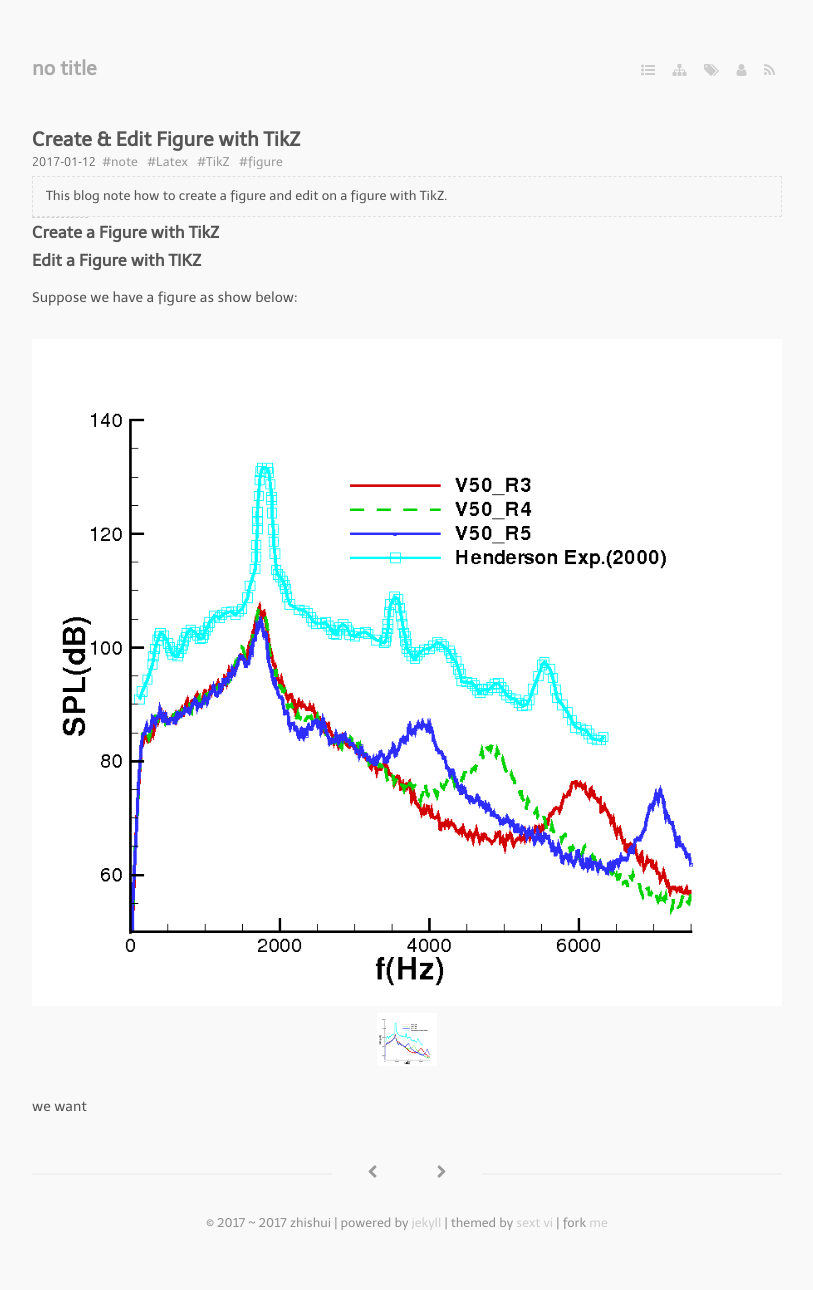
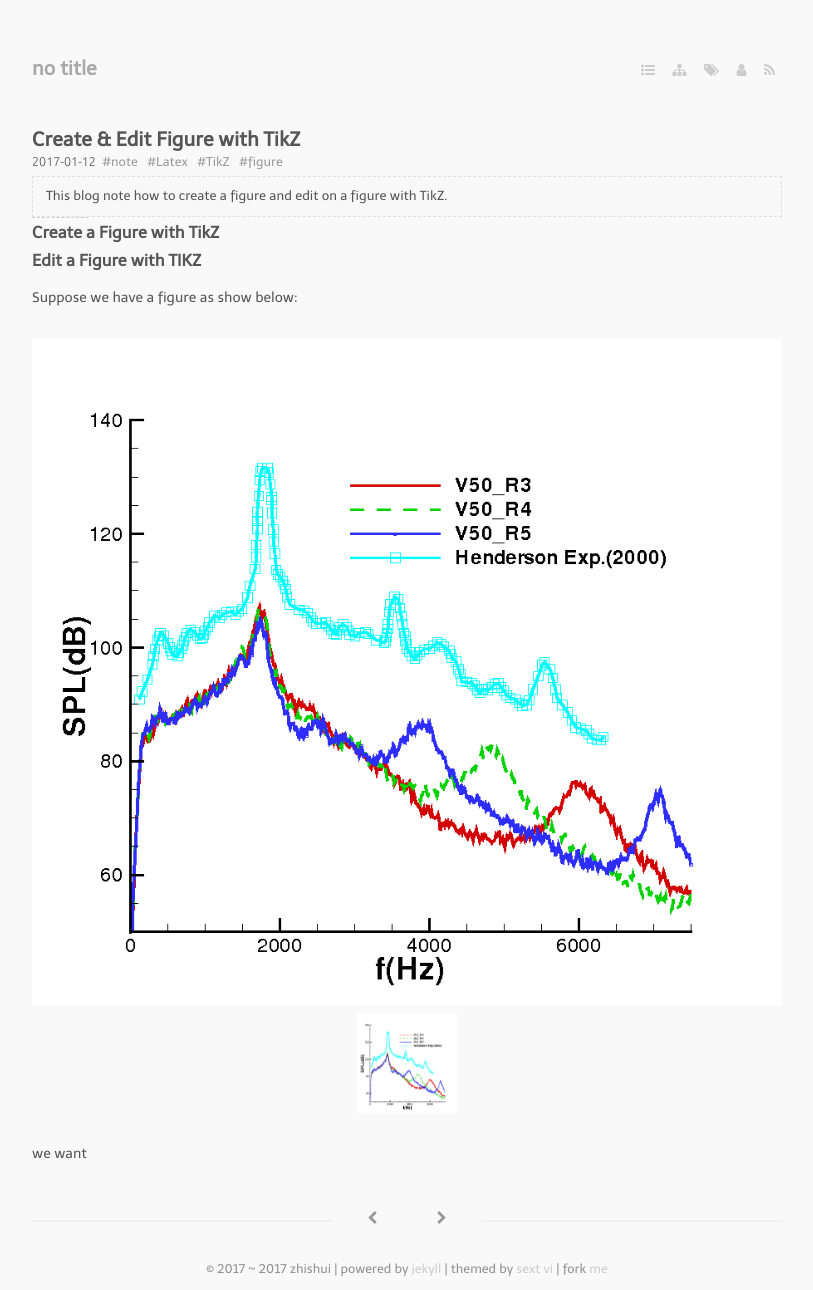
Before and after one commit to bizhishui/bizhishui.github.io, a Jekyll site: the page built from _posts/2017-01-12-Create-Edit-Figure-TiKZ.md, in a window 1280 px wide. Shown: the whole page, without its empty margins (233-1046 px from the left). Built offline with Jekyll 4.4.1, drawn with Linux system fonts in a browser that asks for light colours; nearby versions of some CDN libraries; some web fonts are replaced; a script that is not in the unit is left out; before the commit the page ends 1243 px from its top, so only the background shows below that.

```diff
--- a/_posts/2017-01-12-Create-Edit-Figure-TiKZ.md
+++ b/_posts/2017-01-12-Create-Edit-Figure-TiKZ.md
@@ -23,6 +23,6 @@
 Suppose we have a figure as show below:
 
 [![Initial figure](/media/files/2017/01/12/ExpComp.png)](https://github.com/bizhishui/bizhishui.github.io/blob/master/ "Initial figure")
-<img src="https://github.com/bizhishui/bizhishui.github.io/blob/master/media/files/2017/01/12/ExpComp.png" width="60" />
+<img src="https://github.com/bizhishui/bizhishui.github.io/blob/master/media/files/2017/01/12/ExpComp.png" width="100" height="100" />
 
 we want
```
